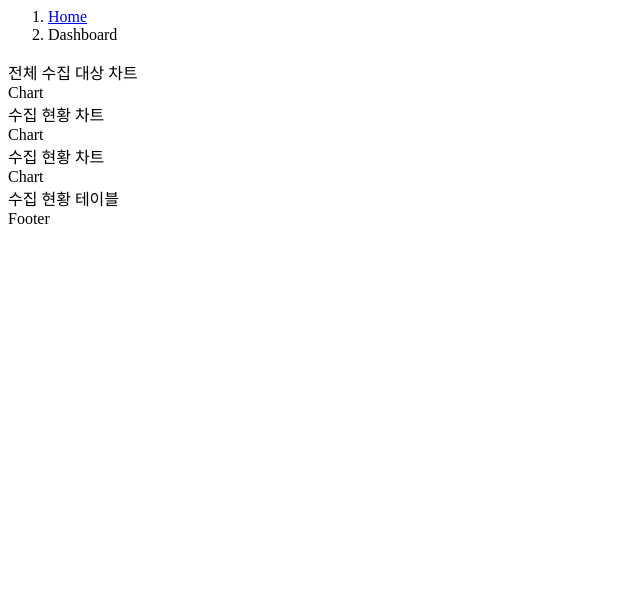
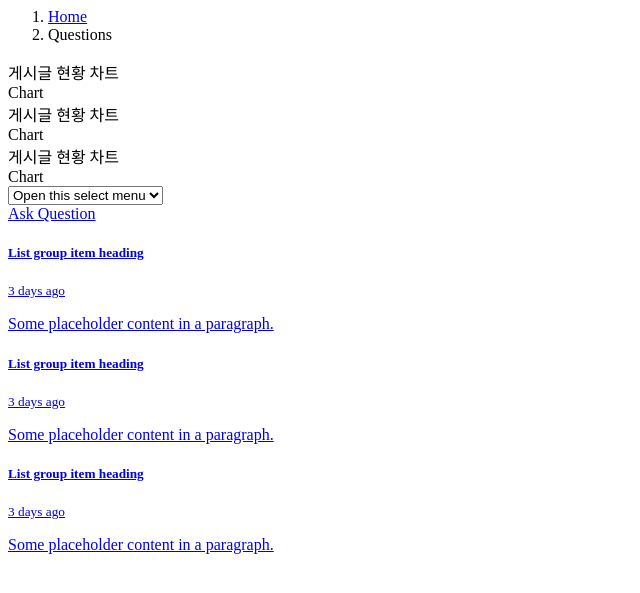
Before and after one commit to HseongH/jQuery-Framework, a web app: file src/pages/index.html in a window 1280 px wide. Shown: the top 593 px of the page, without its empty margins (0-640 px from the left). Run offline with its HTML, style and script files only (its server is not run), Linux system fonts and the light colour scheme.

Commit message:
기본 레이아웃 구성

```diff
--- a/Gruntfile.js
+++ b/Gruntfile.js
@@ -66,7 +66,7 @@
 				}
 			},
 			template: {
-				files: ['src/pages/*.html'],
+				files: ['src/pages/*.html', 'src/partials/*.*'],
 				tasks: ['template'],
 				options: {
 					livereload: true
@@ -143,7 +143,7 @@
 		browserify: {
 			dist: {
 				files: {
-					'dist/assets/index.js': ['src/index.js']
+					'dist/assets/index.js': ['src/main.js']
 				}
 			}
 		},
--- a/package.json
+++ b/package.json
@@ -1,5 +1,5 @@
 {
-	"name": "es5",
+	"name": "jquery-framework",
 	"version": "1.0.0",
 	"description": "",
 	"main": "index.js",
@@ -63,7 +63,9 @@
 		"datatables.net-searchbuilder-bs4": "^1.8.2",
 		"datatables.net-select-bs4": "^3.0.0",
 		"datatables.net-staterestore-bs4": "^1.4.1",
+		"dayjs": "^1.11.13",
 		"jquery": "^3.7.1",
+		"select2": "^4.1.0-rc.0",
 		"underscore": "^1.13.7"
 	}
 }
--- a/src/js/dashboard.js
+++ /dev/null
@@ -1,5 +0,0 @@
-module.exports = {
-	init: function () {
-		console.log('dashboard page');
-	}
-};
--- a/src/js/database.js
+++ /dev/null
@@ -1,5 +0,0 @@
-module.exports = {
-	init: function () {
-		console.log('database page');
-	}
-};
--- a/src/js/server.js
+++ /dev/null
@@ -1,5 +0,0 @@
-module.exports = {
-	init: function () {
-		console.log('server page');
-	}
-};
--- a/src/index.js
+++ b/src/main.js
@@ -2,9 +2,9 @@
 
 var $ = require('jquery');
 var pageScript = {
-	index: require('./js/dashboard'),
-	server: require('./js/server'),
-	database: require('./js/database')
+	index: require('./js'),
+	detail: require('./js/detail'),
+	question: require('./js/question')
 };
 var page = location.pathname.slice(1).replace(/\.html/gi, '');
 
--- a/src/pages/index.html
+++ b/src/pages/index.html
@@ -2,7 +2,7 @@
 	<div class="col-lg-12">
 		<ol class="breadcrumb">
 			<li class="breadcrumb-item"><a href="#">Home</a></li>
-			<li class="breadcrumb-item active">Dashboard</li>
+			<li class="breadcrumb-item active">Questions</li>
 		</ol>
 	</div>
 </div>
@@ -10,34 +10,79 @@
 <div class="row mb-3">
 	<div class="col-md-4">
 		<div class="card">
-			<div class="card-header">전체 수집 대상 차트</div>
+			<div class="card-header">게시글 현황 차트</div>
 			<div class="card-body">Chart</div>
 		</div>
 	</div>
 
 	<div class="col-md-4">
 		<div class="card">
-			<div class="card-header">수집 현황 차트</div>
+			<div class="card-header">게시글 현황 차트</div>
 			<div class="card-body">Chart</div>
 		</div>
 	</div>
 
 	<div class="col-md-4">
 		<div class="card">
-			<div class="card-header">수집 현황 차트</div>
+			<div class="card-header">게시글 현황 차트</div>
 			<div class="card-body">Chart</div>
 		</div>
 	</div>
 </div>
 
 <div class="row">
+	<div class="col-lg-12 mb-3">
+		<div class="d-flex w-100 justify-content-between">
+			<div class="col-auto p-0">
+				<select class="form-control">
+					<option selected>Open this select menu</option>
+					<option value="1">One</option>
+					<option value="2">Two</option>
+					<option value="3">Three</option>
+				</select>
+			</div>
+
+			<a
+				href="question.html"
+				class="btn btn-outline-primary"
+				role="button">
+				Ask Question
+			</a>
+		</div>
+	</div>
+
 	<div class="col-lg-12">
-		<div class="card">
-			<div class="card-header">수집 현황 테이블</div>
-			<div class="card-body">
-				<table></table>
-			</div>
-			<div class="card-footer text-muted">Footer</div>
+		<div class="list-group">
+			<a
+				href="detail.html"
+				class="list-group-item list-group-item-action">
+				<div class="d-flex w-100 justify-content-between">
+					<h5 class="mb-1">List group item heading</h5>
+					<small>3 days ago</small>
+				</div>
+
+				<p class="mb-1 text-muted">Some placeholder content in a paragraph.</p>
+			</a>
+			<a
+				href="detail.html"
+				class="list-group-item list-group-item-action">
+				<div class="d-flex w-100 justify-content-between">
+					<h5 class="mb-1">List group item heading</h5>
+					<small class="text-muted">3 days ago</small>
+				</div>
+
+				<p class="mb-1 text-muted">Some placeholder content in a paragraph.</p>
+			</a>
+			<a
+				href="detail.html"
+				class="list-group-item list-group-item-action">
+				<div class="d-flex w-100 justify-content-between">
+					<h5 class="mb-1">List group item heading</h5>
+					<small class="text-muted">3 days ago</small>
+				</div>
+
+				<p class="mb-1 text-muted">Some placeholder content in a paragraph.</p>
+			</a>
 		</div>
 	</div>
 </div>
```
Also changed, not shown: src/js/detail.js (added, +7 -0 lines), src/js/index.js (added, +7 -0 lines), src/js/question.js (added, +7 -0 lines), src/pages/detail.html (added, +70 -0 lines), src/pages/question.html (added, +48 -0 lines), src/pages/server.html (deleted, +0 -15 lines), src/partials/layout.html (+9 -17 lines), src/pages/database.html (deleted), 1 other file.
